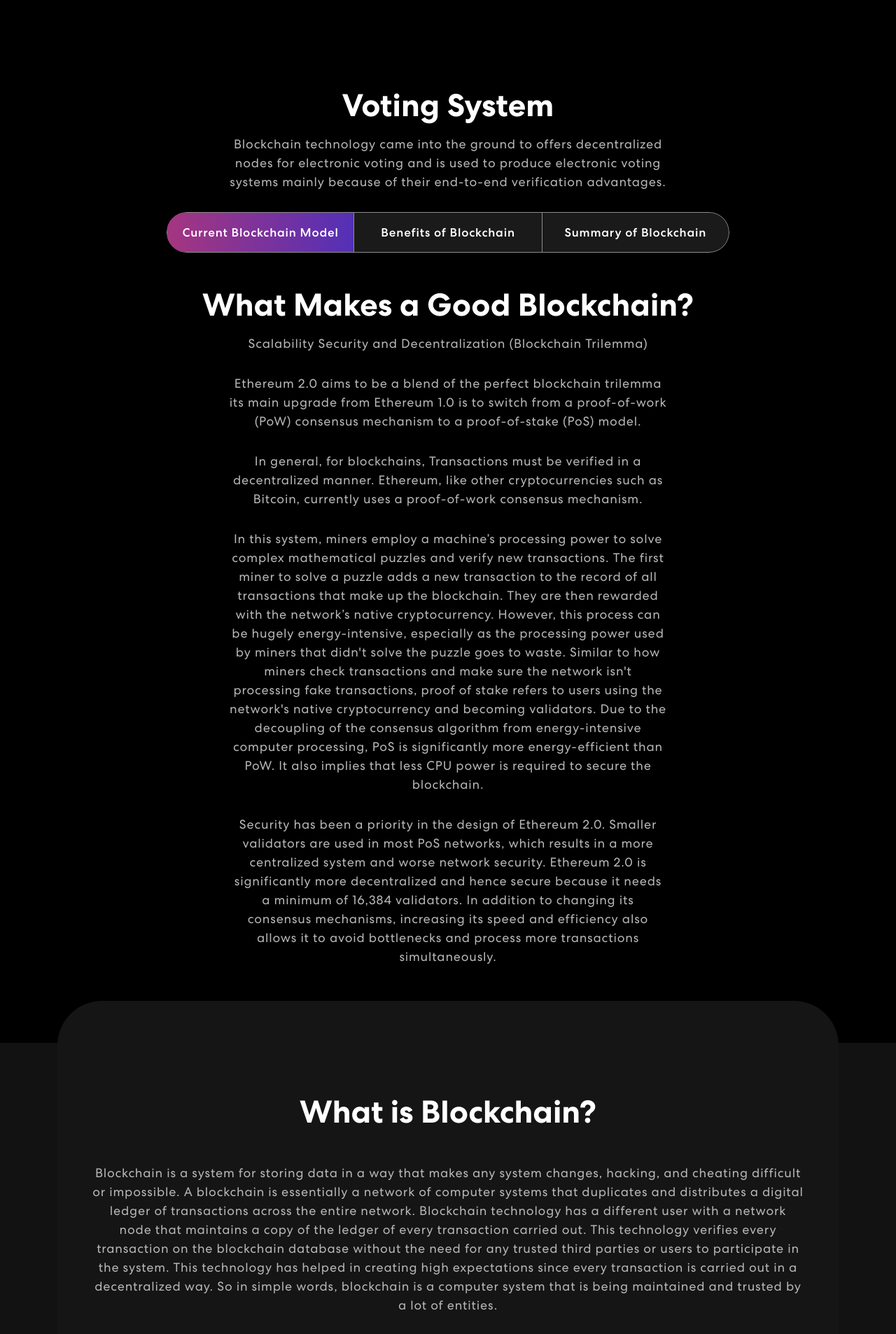
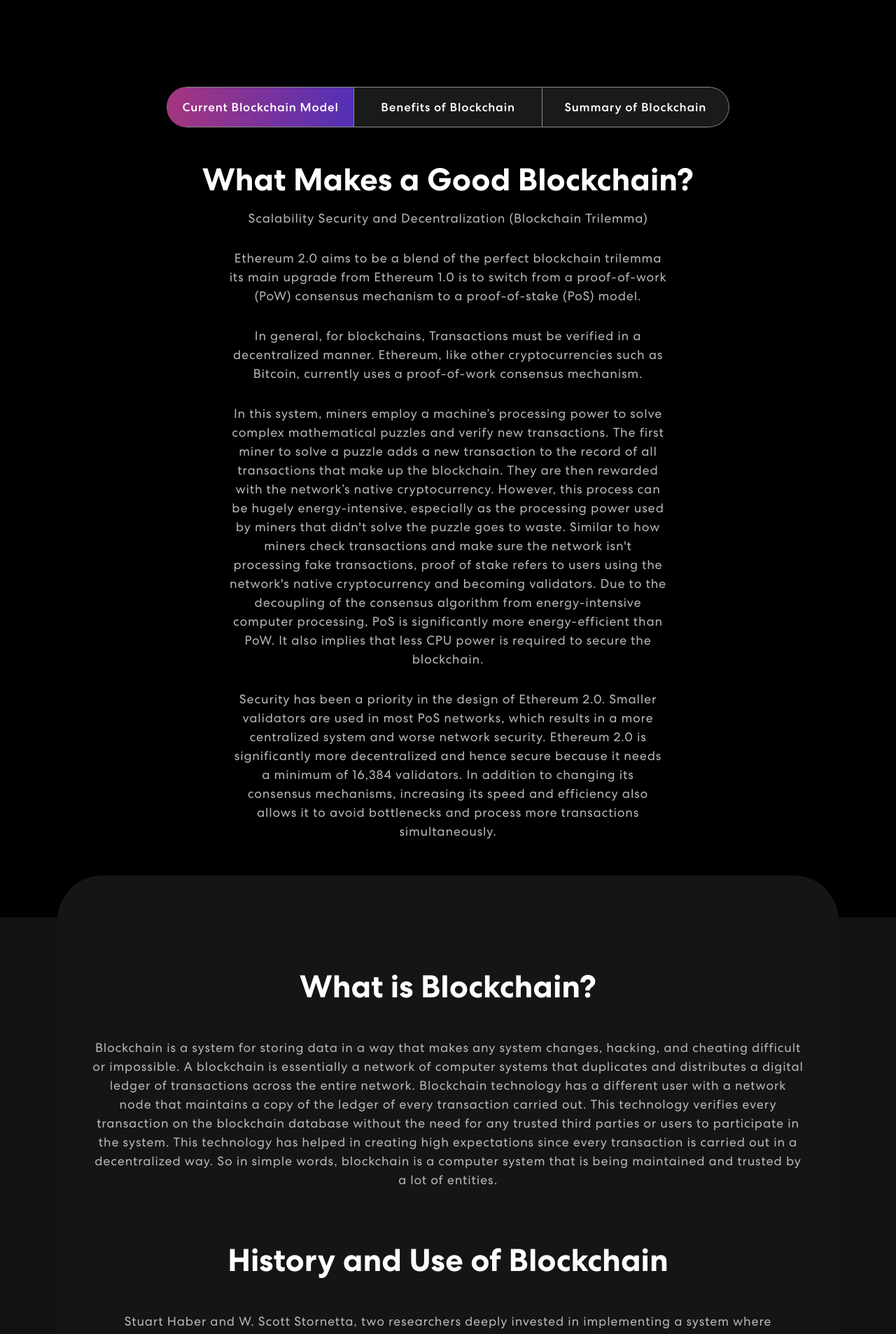
Before and after one commit to deandrehaijiel/blockchain-voting-system, a React (Create React App) app: page / in a window 1280 px wide. Shown: the part 1860-3766 px from the top of the page at 70% size. Built offline with nearby package versions, Linux system fonts and the light colour scheme.

Commit message:
On branch main Your branch is up to date with 'origin/main'.
Changes to be committed:
	modified:   src/components/Blockchain.js
	modified:   src/components/VotingSystem.js

```diff
--- a/src/components/Blockchain.js
+++ b/src/components/Blockchain.js
@@ -33,7 +33,7 @@
                         <h2>What is Blockchain?</h2>
                         <br></br>
                         <p>Blockchain is a system for storing data in a way that makes any system changes, hacking, and cheating difficult or impossible. A blockchain is essentially a network of computer systems that duplicates and distributes a digital ledger of transactions across the entire network. Blockchain technology has a different user with a network node that maintains a copy of the ledger of every transaction carried out. This technology verifies every transaction on the blockchain database without the need for any trusted third parties or users to participate in the system. This technology has helped in creating high expectations since every transaction is carried out in a decentralized way. So in simple words, blockchain is a computer system that is being maintained and trusted by a lot of entities.</p>
-                        <h2>HiWhatsDifferent and Use of Blockchain</h2>
+                        <h2>History and Use of Blockchain</h2>
                         <br></br>
                         <p>Stuart Haber and W. Scott Stornetta, two researchers deeply invested in implementing a system where document timestamps could not be altered, initially proposed the concept of blockchain technology in 1991. But blockchain did not have its first practical use until over two decades later, with the introduction of Bitcoin in January 2009, enabling a decentralized, borderless, and trustless exchange of value without the bank or other middleman. Blockchain has revolutionized money and is currently revolutionizing several sectors by introducing a new concept called "digital trust." Bitcoin's anonymous founder, Satoshi Nakamoto, described the digital currency as "a new electronic cash system that's peer-to-peer, with no trusted third party" in a research paper introducing it. The key difference to remember is that blockchain may theoretically be used to immutably store any amount of data points, but Bitcoin only utilizes it to transparently record a ledger of payments. As discussed above, this could be in the form of transactions, votes in elections, goods inventories, state identifications, deeds to properties, and much more.</p>
                         <p>Blockchain 1.0 is a distributed ledger for recording and transferring extremely secure value. Ethereum created the groundwork for blockchain 2.0, the second generation of technology that not only allows for money transfers but also the execution of smart contracts to create decentralized apps. This adaptability allowed Decentralized Finance (Defi) to expand in a new direction and include use cases including lending, borrowing, staking, and yield farming.</p>
--- a/src/components/VotingSystem.js
+++ b/src/components/VotingSystem.js
@@ -13,8 +13,6 @@
             <TrackVisibility>
               {({ isVisible }) =>
               <div className={isVisible ? "animate__animated animate__fadeIn": ""}>
-                <h2>Voting System</h2>
-                <p>Blockchain technology came into the ground to offers decentralized nodes for electronic voting and is used to produce electronic voting systems mainly because of their end-to-end verification advantages.</p>
                 <Tab.Container id="VotingSystem-tabs" defaultActiveKey="first">
                   <Nav variant="pills" className="nav-pills mb-5 justify-content-center align-items-center" id="pills-tab">
                     <Nav.Item>
```
